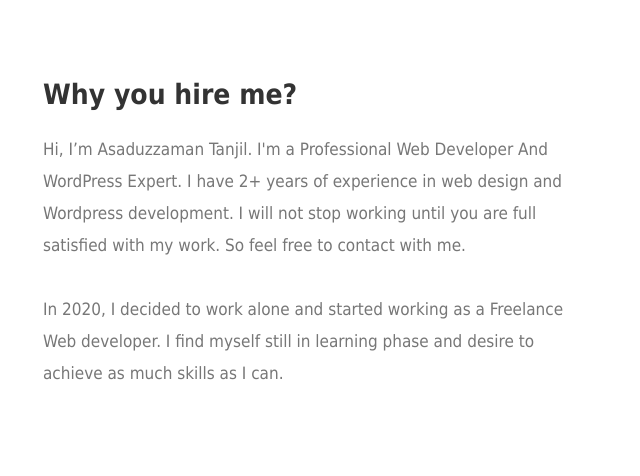
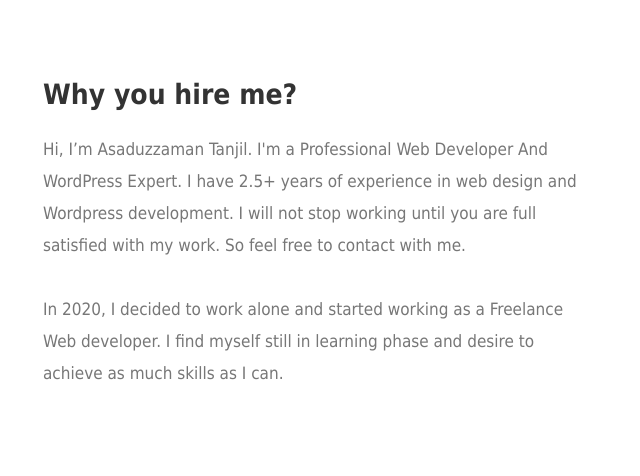
Before and after one commit to tanjil55088/tanjil55088.github.io, a plain HTML site: page index.html in a window 1280 px wide. Shown: the part 860-1336 px from the top of the page, 27-667 px from the left. Drawn offline with Linux system fonts and the light colour scheme.

Commit message:
job exp
job exp

```diff
--- a/index.html
+++ b/index.html
@@ -76,7 +76,7 @@
                         <h2>Why you hire me?</h2>
                         <br/>
                         <p>
-                         Hi, I’m Asaduzzaman Tanjil. I'm a Professional Web Developer And WordPress Expert. I have 2+ years of experience in web design and Wordpress development. I will not stop working until you are full satisfied with my work. So feel free to contact with me.
+                         Hi, I’m Asaduzzaman Tanjil. I'm a Professional Web Developer And WordPress Expert. I have 2.5+ years of experience in web design and Wordpress development. I will not stop working until you are full satisfied with my work. So feel free to contact with me.
                         <br/><br/>
 						In 2020, I decided to work alone and started working as a Freelance Web developer. I find myself still in learning phase and desire to achieve as much skills as I can.
                         </p>
```
